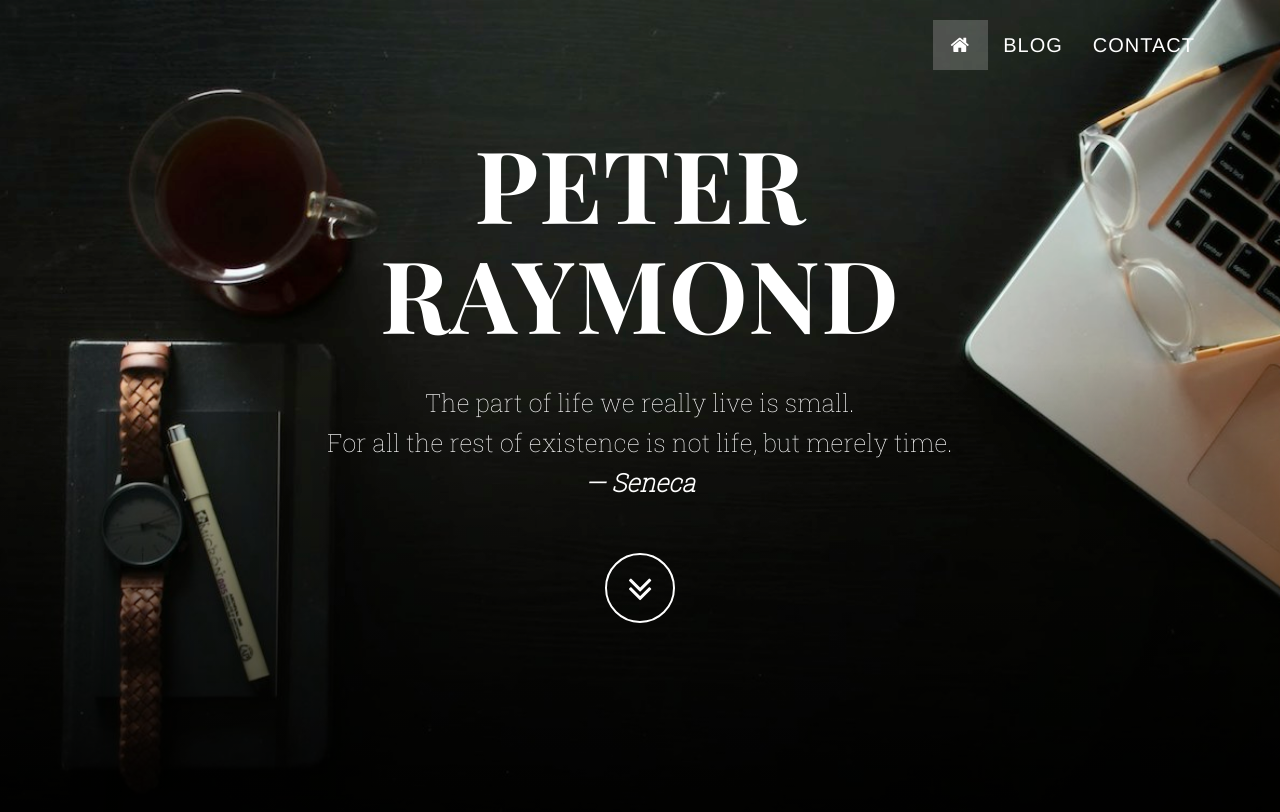
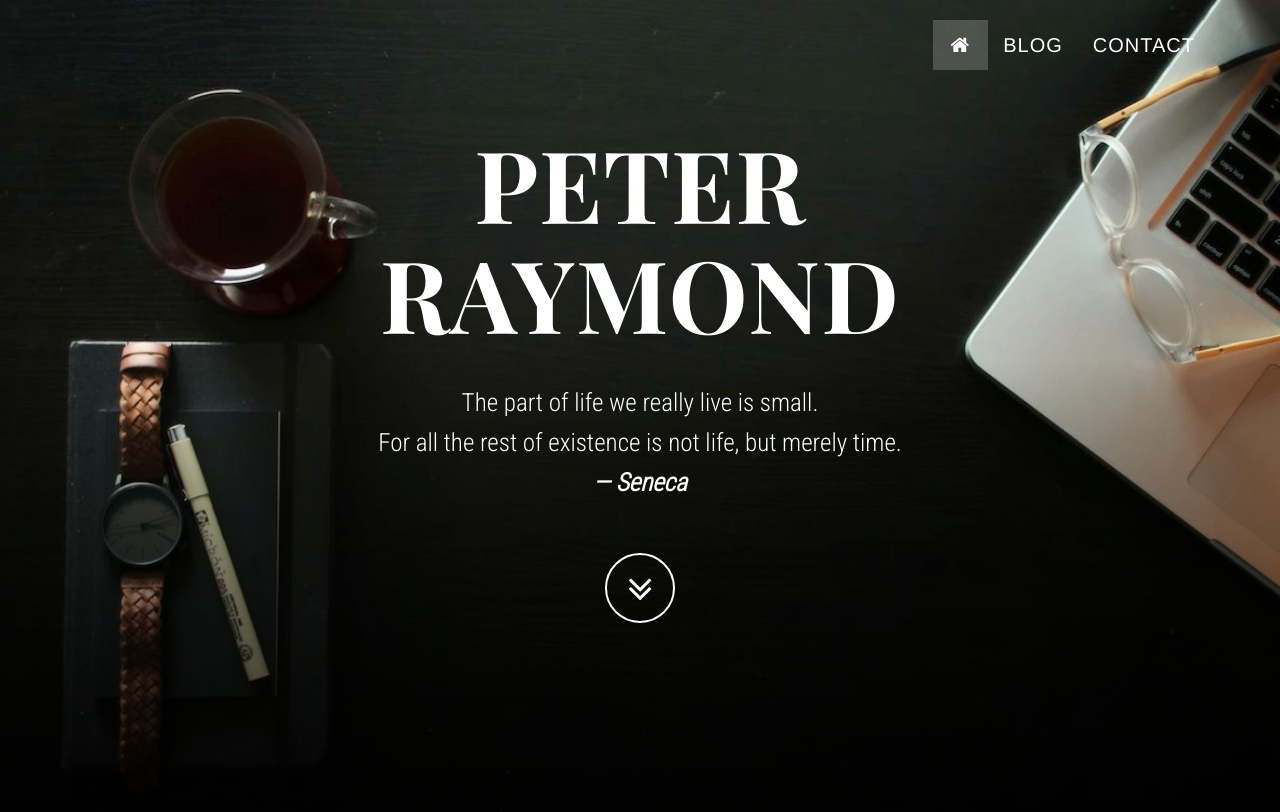
Before and after one commit to peterkraymond/peterkraymond.github.io, a Jekyll site: the page built from index.html, in a window 1280 px wide and 900 px high. Shown: the top 812 px of the window. Built offline with Jekyll 4.4.1, drawn with Linux system fonts in a browser that asks for light colours; nearby versions of some CDN libraries.

Commit message:
updating fonts

```diff
--- a/_layouts/default.html
+++ b/_layouts/default.html
@@ -29,7 +29,7 @@
     <link href='http://fonts.googleapis.com/css?family=Playfair+Display+SC:700' rel='stylesheet' type='text/css'>
 
     <!-- Body Font -->
-    <link href='http://fonts.googleapis.com/css?family=Roboto+Slab:100' rel='stylesheet' type='text/css'>
+    <link href='http://fonts.googleapis.com/css?family=Roboto+Condensed:300' rel='stylesheet' type='text/css'>
 
     <!-- HTML5 Shim and Respond.js IE8 support of HTML5 elements and media queries -->
     <!-- WARNING: Respond.js doesn't work if you view the page via file:// -->
--- a/css/grayscale.css
+++ b/css/grayscale.css
@@ -7,7 +7,7 @@
 body {
     width: 100%;
     height: 100%;
-    font-family: 'Roboto Slab', serif;
+    font-family: 'Roboto Condensed', sans-serif;
     color: #fff;
     background-color: #000;
 }
```
